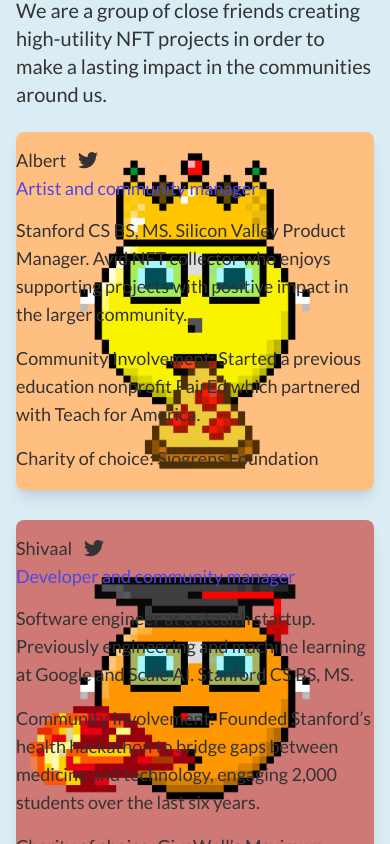
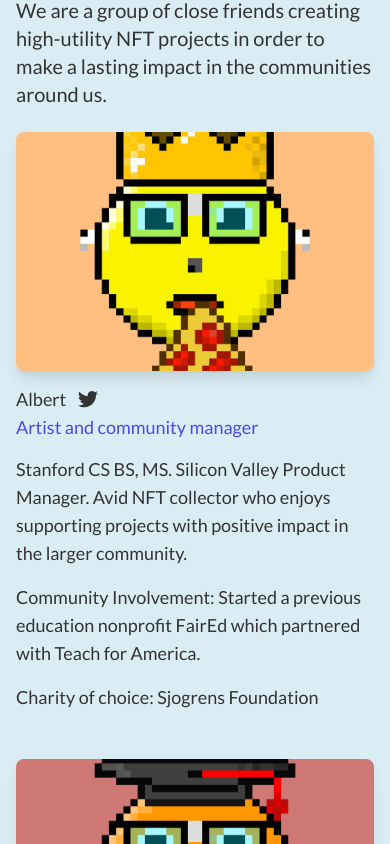
Before and after one commit to scana-labs/faces-fund-web, a React (Create React App) app: page / in a window 390 px wide. Shown: the part 1980-2824 px from the top of the page. Built offline with nearby package versions, Linux system fonts and the light colour scheme.

Commit message:
Fix mobile team rendering with tailwind config and update FAQ

```diff
--- a/package.json
+++ b/package.json
@@ -7,6 +7,7 @@
     "@craco/craco": "^6.2.0",
     "@headlessui/react": "^1.4.0",
     "@heroicons/react": "^1.0.4",
+    "@tailwindcss/aspect-ratio": "^0.2.1",
     "@testing-library/jest-dom": "^5.11.4",
     "@testing-library/react": "^11.1.0",
     "@testing-library/user-event": "^12.1.10",
--- a/src/FAQs.js
+++ b/src/FAQs.js
@@ -24,7 +24,7 @@ const faqs = [
 	},
 	{
 		question: 'Any other royalties?',
-		answer: 'The creators will receive 3% of all secondary sales. This helps with managing and growing The Faces Fund as a philanthropic brand in the NFT space, which ultimately will provide value to token holders and more charities around the world.',
+		answer: 'The creators will receive 2% of all secondary sales. This helps with managing and growing The Faces Fund as a philanthropic brand in the NFT space, which ultimately will provide value to token holders and more charities around the world.',
 	},
 	{
 		question: 'How many tokens and at what cost?',
--- a/src/Team.js
+++ b/src/Team.js
@@ -49,9 +49,7 @@ const Team = () => (
 					We are a group of close friends creating high-utility NFT projects in order to make a lasting impact in the communities around us.
 				</p>
 
-				<ul
-					className="space-y-12 lg:grid lg:grid-cols-2 lg:items-start lg:gap-x-8 lg:gap-y-12 lg:space-y-0"
-				>
+				<ul className="space-y-12 lg:grid lg:grid-cols-2 lg:items-start lg:gap-x-8 lg:gap-y-12 lg:space-y-0">
 					{people.map((person) => (
 					<li key={person.name}>
 						<div className="space-y-4 sm:grid sm:grid-cols-3 sm:gap-6 sm:space-y-0 lg:gap-8">
--- a/tailwind.config.js
+++ b/tailwind.config.js
@@ -7,5 +7,7 @@ module.exports = {
   variants: {
     extend: {},
   },
-  plugins: [],
+  plugins: [
+    require('@tailwindcss/aspect-ratio'),
+  ],
 }
```
Also changed, not shown: 1 other file (tests, documents, lock files or other folders). Lines whose indentation alone changed are shown as unchanged.
